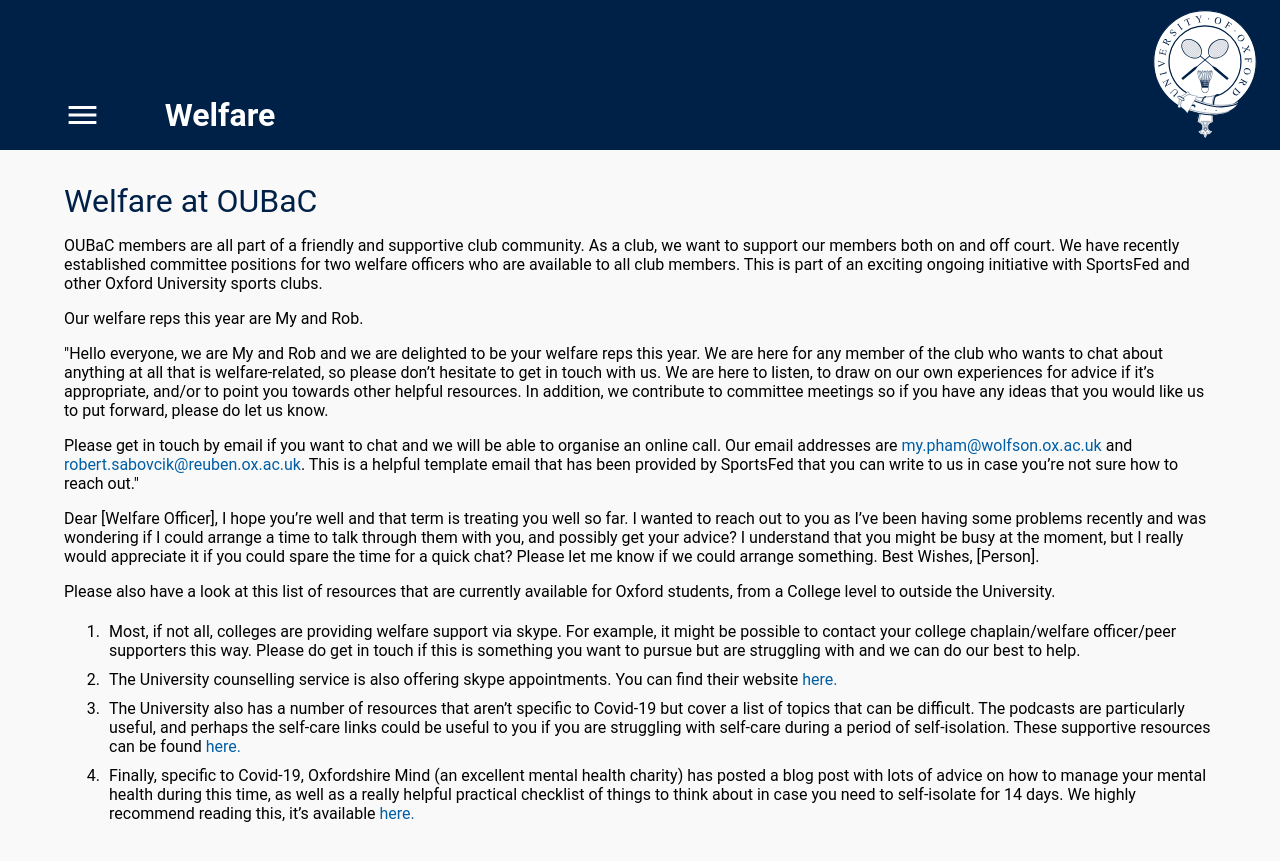
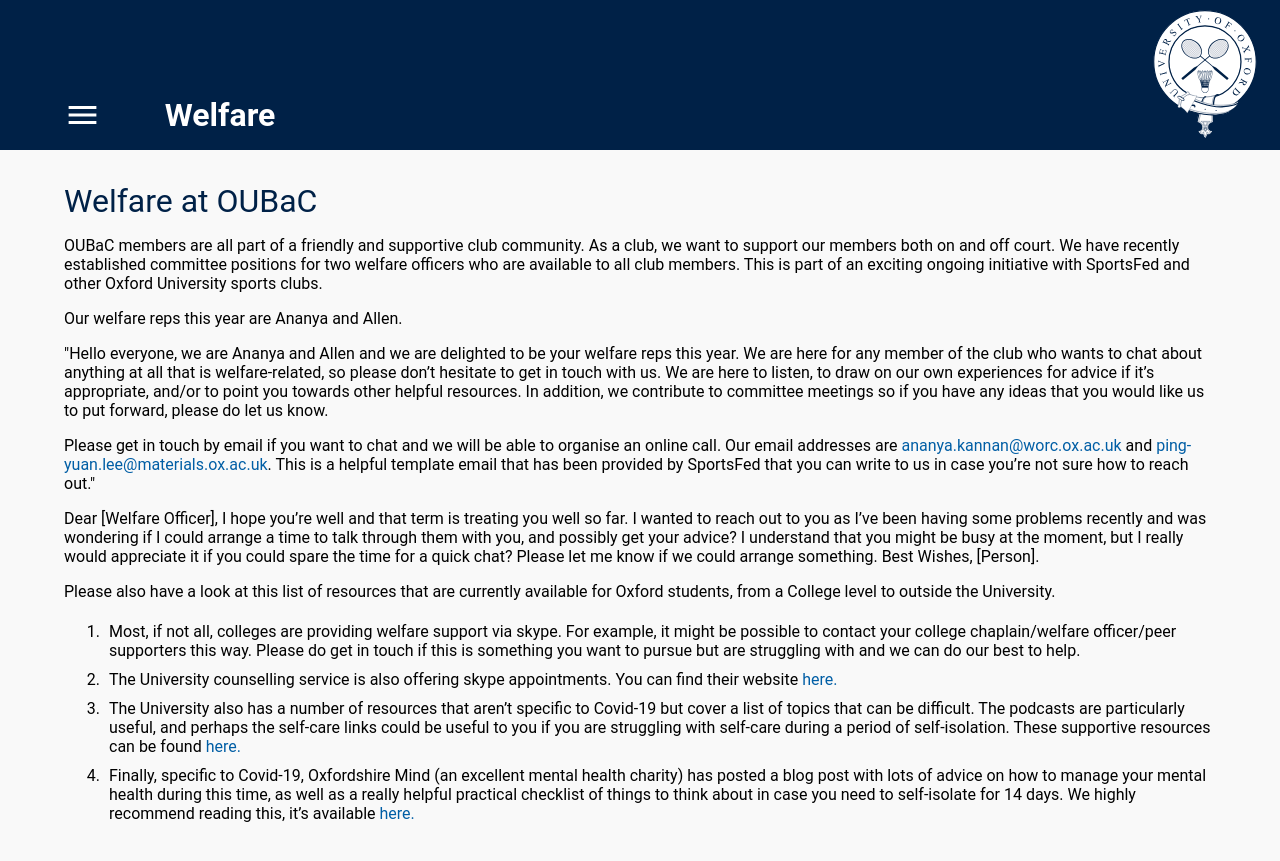
Before and after one commit to OUBaC/OUBaC.github.io, a Jekyll site: the page built from welfare.html, in a window 1280 px wide. Shown: the top 861 px of the page. Built offline with Jekyll 4.4.1, drawn with Linux system fonts in a browser that asks for light colours.

Commit message:
Update clubnight prices + welfare and secretary contact info

```diff
--- a/_data/variables.yml
+++ b/_data/variables.yml
@@ -5,17 +5,17 @@
  name: Shuborno Das
  email: oubac.it.rep@gmail.com
 Welfare:
-  name: My and Rob
-  email1: my.pham@wolfson.ox.ac.uk
-  email2: robert.sabovcik@reuben.ox.ac.uk
+  name: Ananya and Allen
+  email1: ananya.kannan@worc.ox.ac.uk
+  email2: ping-yuan.lee@materials.ox.ac.uk
 Secretary:
-  name: My Pham
+  name: Ananya Kannan
   email: oubac.secretary@gmail.com
 clubnight:
- single: 5
- short-vac: 15
- long-vac: 30
- term: £39.5 (Michaelmas, Hilary), £30 (Trinity)
- year-term: 79.5
- year-term-vac: 94.5
+ single: 2
+ short-vac: 7.5
+ long-vac: 15
+ term: £19.5 (Michaelmas, Hilary), £15 (Trinity)
+ year-term: 39.5
+ year-term-vac: 47.5
  email: md.alam@jesus.ox.ac.uk
```
